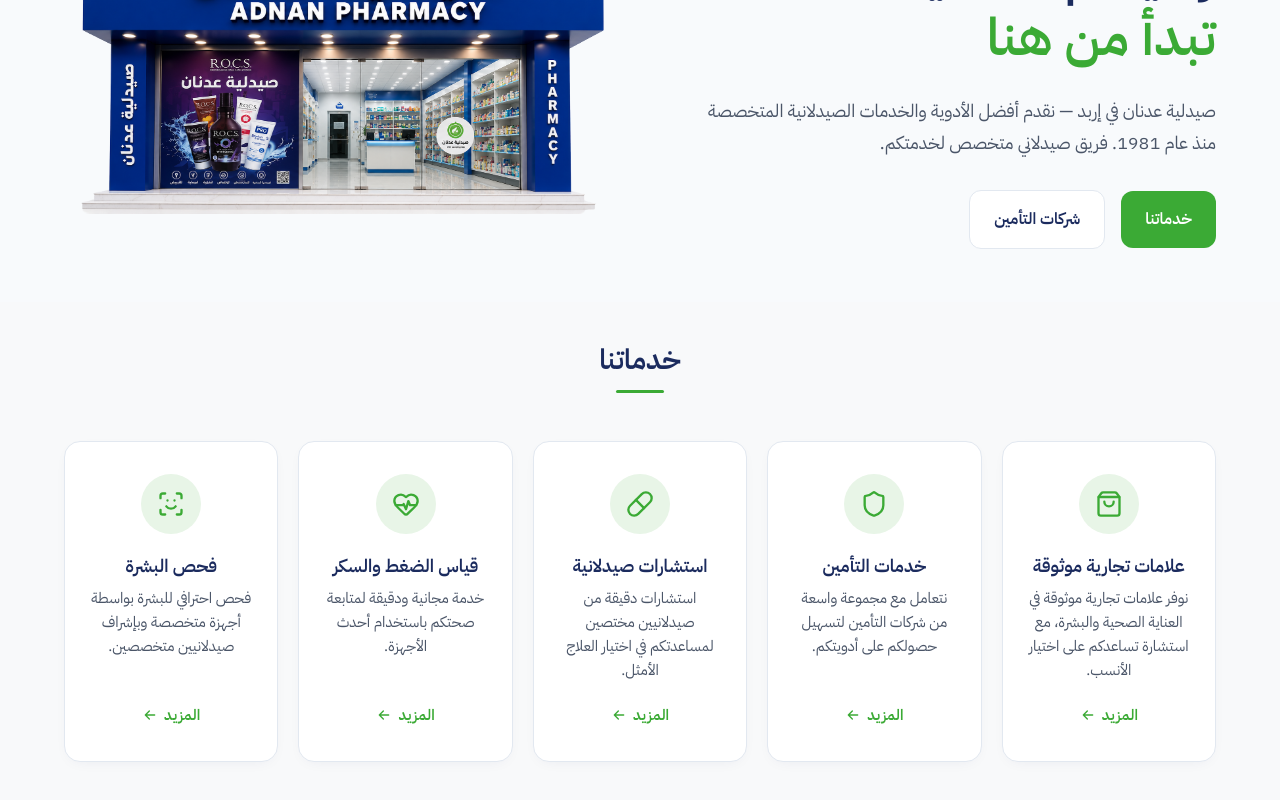
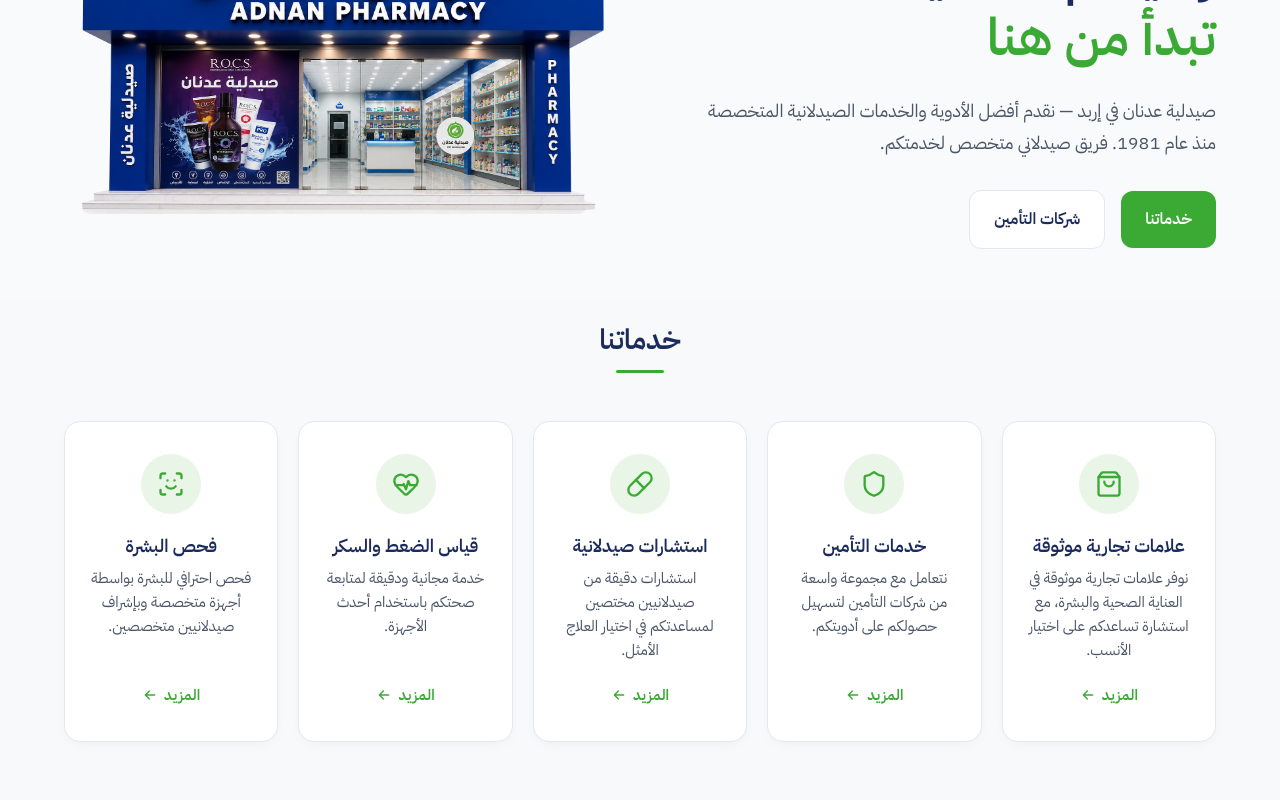
Before and after one commit to hulycat-sketch/adnan-pharmacy, a Next.js app: page / in a window 1280 px wide. Shown: the part 280-1080 px from the top of the page. Built offline with nearby package versions, Linux system fonts and the light colour scheme.

Commit message:
Improve hero spacing and service icons

```diff
--- a/src/components/sections/Services.module.css
+++ b/src/components/sections/Services.module.css
@@ -5,7 +5,7 @@
 .container {
   max-width: 1200px;
   margin: 0 auto;
-  padding: 2.5rem 1.5rem;
+  padding: 1.25rem 1.5rem 2.5rem;
 }
 
 /* ===== عنوان القسم ===== */
```
